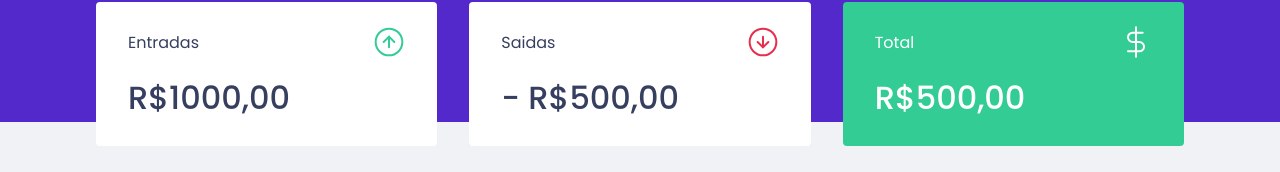
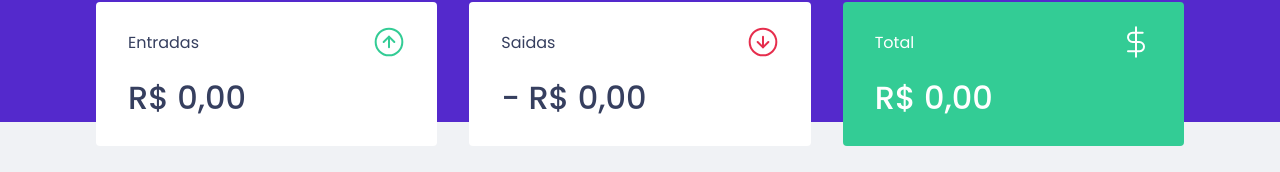
Before and after one commit to femow/rocketseat-chapter-ii, a React (Create React App) app: page / in a window 1280 px wide. Shown: the part 150-322 px from the top of the page. Built offline with nearby package versions, Linux system fonts and the light colour scheme; no server answers; what miragejs would draw is missing.

Commit message:
adding context and creating new hook for the new context and finishing the project.

```diff
--- a/src/App.tsx
+++ b/src/App.tsx
@@ -2,6 +2,7 @@ import { useState } from "react";
 import { Dashboard } from "./components/Dashboard";
 import { Header } from "./components/Header";
 import { NewTransactionModal } from "./components/NewTransactionModal";
+import { TransactionsProvider } from "./hooks/useTransactions";
 import { GlobalStyle } from "./styles/global";
 
 
@@ -17,11 +18,11 @@ export function App() {
   }
 
   return (
-    <>
+    <TransactionsProvider>
       <Header onOpenModal={handleOpenNewTransactionModal}/>
       <Dashboard />
       <NewTransactionModal isNewTransactionModalOpen={isNewTransactionModalOpen} onCloseNewTransactionModal={handleCloseNewTransactionModal}/>
       <GlobalStyle />
-    </>
+    </TransactionsProvider>
   );
 }
--- a/src/components/NewTransactionModal/index.tsx
+++ b/src/components/NewTransactionModal/index.tsx
@@ -4,7 +4,7 @@ import closeImg from '../../assets/close.svg'
 import incomeImg from '../../assets/income.svg'
 import outcomeImg from '../../assets/outcome.svg'
 import { FormEvent, useState } from "react";
-import { api } from '../../services/api'
+import { useTransactions } from "../../hooks/useTransactions";
 interface INewTransactionModalProps {
     isNewTransactionModalOpen: boolean;
     onCloseNewTransactionModal: () => void;
@@ -14,20 +14,21 @@ ReactModal.setAppElement('#root')
 export function NewTransactionModal ({ isNewTransactionModalOpen, onCloseNewTransactionModal }: INewTransactionModalProps) {
     const [type, setType] = useState('deposit');
     const [title, setTitle] = useState('');
-    const [value, setValue] = useState(0);
+    const [amount, seAmount] = useState(0);
     const [category, setCategory] = useState('');
+    const { createTransaction } = useTransactions();
 
-    function handleCreateNewTransaction(event: FormEvent) {
+    async function handleCreateNewTransaction(event: FormEvent) {
         event.preventDefault();
 
-        const data = {
-            title,
-            value,
-            category,
-            type
-        }
 
-        api.post('/transactions', data)
+        await createTransaction({ title, type, amount, category });
+
+        setType('deposit');
+        setTitle('');
+        seAmount(0);
+        setCategory('');
+        onCloseNewTransactionModal();
     }
 
     return (
@@ -46,7 +47,7 @@ export function NewTransactionModal ({ isNewTransactionModalOpen, onCloseNewTran
             <Container onSubmit={handleCreateNewTransaction}>
                 <h2>Cadastrar transação</h2>
                 <input type="text" placeholder="Título" value={title} onChange={e => setTitle(e.target.value)}/>
-                <input type="number"placeholder="Valor" value={value} onChange={e => setValue(Number(e.target.value))}/>
+                <input type="number"placeholder="Valor" value={amount} onChange={e => seAmount(Number(e.target.value))}/>
                 <TransactionTypeContainer>
                     <RadioBox
                         onClick={() => setType('deposit')}
--- a/src/components/Summary/index.tsx
+++ b/src/components/Summary/index.tsx
@@ -2,8 +2,33 @@ import { Container } from "./styles";
 import incomeImg from '../../assets/income.svg'
 import outcomeImg from '../../assets/outcome.svg'
 import totalImg from '../../assets/total.svg'
+import { useTransactions } from "../../hooks/useTransactions";
 
 export function Summary () {
+    const { transactions } = useTransactions();
+
+    const values = transactions.reduce((acc, transaction) => {
+        if(transaction.type === 'deposit') {
+            acc.deposits += transaction.amount;
+            acc.total += transaction.amount
+        }
+        else {
+            acc.withdraws += transaction.amount;
+            acc.total -= transaction.amount;
+        }
+
+        return acc;
+    }, {
+        deposits: 0,
+        withdraws: 0,
+        total: 0
+    });
+
+    const formatCurrency = new Intl.NumberFormat('pt-BR', {
+        style: 'currency',
+        currency: 'BRL'
+    })
+
     return (
         <Container>
             <div>
@@ -11,21 +36,21 @@ export function Summary () {
                     <p>Entradas</p>
                     <img src={incomeImg} alt="Entradas" />
                 </header>
-                <strong>R$1000,00</strong>
+                <strong>{formatCurrency.format(values.deposits)}</strong>
             </div>
             <div>
                 <header>
                     <p>Saidas</p>
                     <img src={outcomeImg} alt="Saidas" />
                 </header>
-                <strong>- R$500,00</strong>
+                <strong>- {formatCurrency.format(values.withdraws)}</strong>
             </div>
             <div>
                 <header>
                     <p>Total</p>
                     <img src={totalImg} alt="Total" />
                 </header>
-                <strong>R$500,00</strong>
+                <strong>{formatCurrency.format(values.total)}</strong>
             </div>
         </Container>
     )
--- a/src/components/TransactionsTable/index.tsx
+++ b/src/components/TransactionsTable/index.tsx
@@ -1,23 +1,9 @@
-import { useEffect, useState } from "react";
-import { api } from "../../services/api";
+import { useContext } from "react";
+import { useTransactions } from "../../hooks/useTransactions";
 import { Container } from "./styles";
 
-interface ITransaction {
-    id: number,
-    title: string,
-    type: string,
-    amount: number,
-    category: string,
-    createdAt: string,
-}
-
 export function TransactionsTable() {
-    const [transactions, setTransactions] = useState<ITransaction[]>([]);
-
-    useEffect(() => {
-        api.get('/transactions')
-        .then(response => setTransactions(response.data.transactions))
-    }, []);
+    const { transactions } = useTransactions();
 
     return (
         <Container>
--- /dev/null
+++ b/src/hooks/useTransactions.tsx
@@ -0,0 +1,53 @@
+import { createContext, ReactNode, useContext, useEffect, useState } from "react";
+import { api } from "../services/api";
+
+interface ITransaction {
+    id: number,
+    title: string,
+    type: string,
+    amount: number,
+    category: string,
+    createdAt: string,
+}
+
+type ITransactionInput = Omit<ITransaction, 'id' | 'createdAt'>
+
+interface ITransactionsProviderProps {
+    children: ReactNode;
+}
+
+interface ITransactionProviderValueProps {
+    transactions: ITransaction[];
+    createTransaction: (transaction: ITransactionInput) => Promise<void>;
+}
+
+const TransactionsContext = createContext<ITransactionProviderValueProps>({} as ITransactionProviderValueProps);
+
+export function TransactionsProvider ({ children }: ITransactionsProviderProps) {
+    const [transactions, setTransactions] = useState<ITransaction[]>([]);
+
+    useEffect(() => {
+        api.get('/transactions')
+        .then(response => setTransactions(response.data.transactions))
+    }, []);
+
+    async function createTransaction(transactionInput: ITransactionInput) {
+        const response = await api.post('/transactions', { ...transactionInput, createdAt: new Date()});
+        const { transaction } = response.data;
+        setTransactions([
+            ...transactions,
+            transaction
+        ])
+    }
+
+    return (
+        <TransactionsContext.Provider value={{ transactions, createTransaction }} >
+            { children }
+        </TransactionsContext.Provider>
+    )
+}
+
+export function useTransactions () {
+    const context = useContext(TransactionsContext);
+    return context;
+}
```
